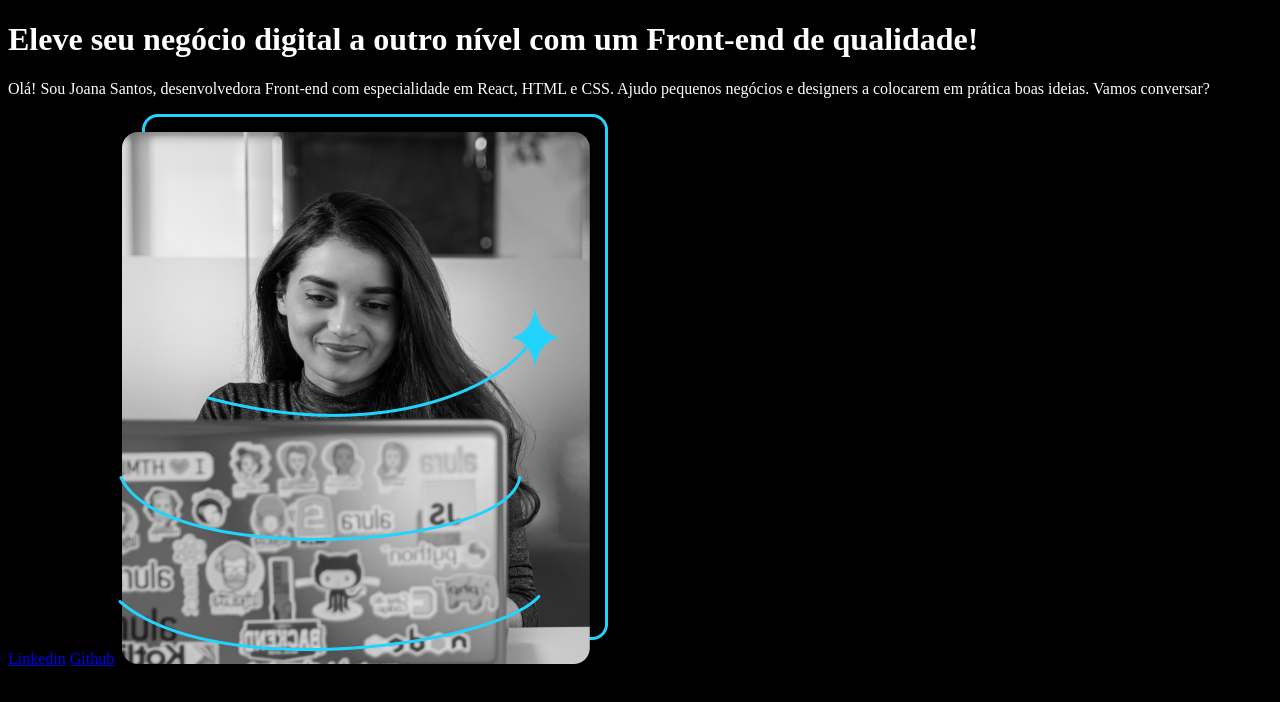
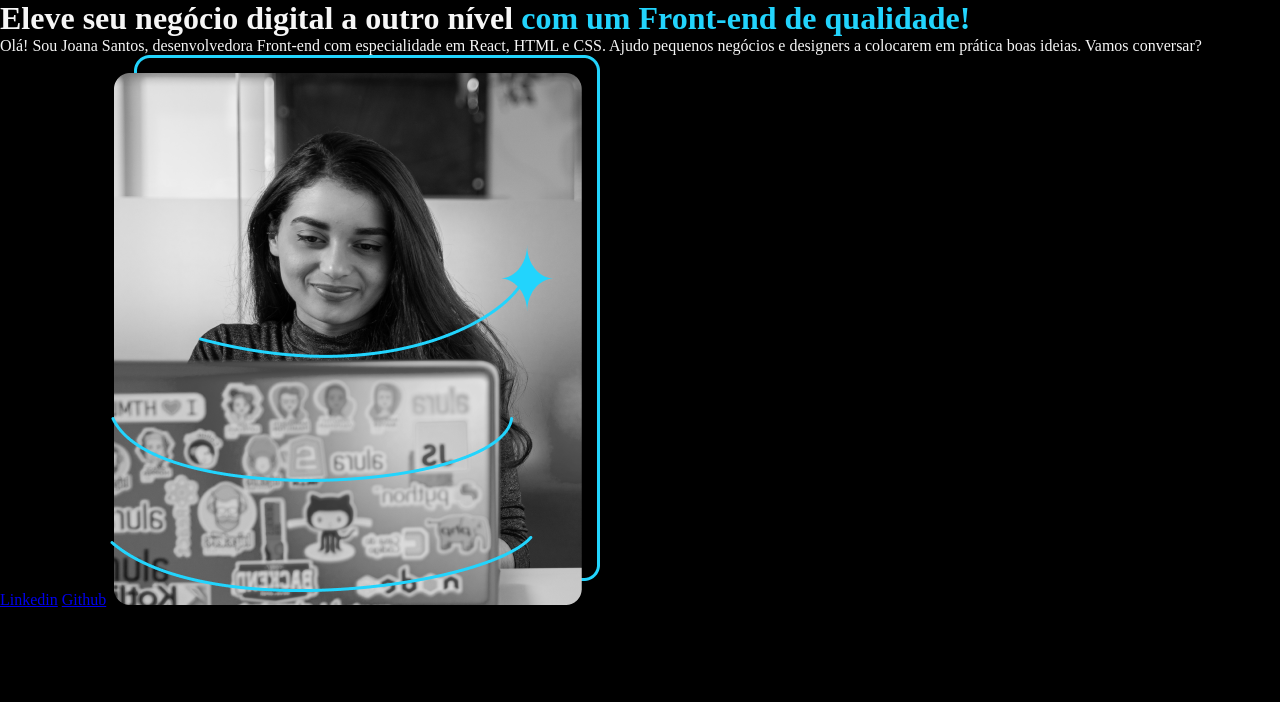
Before and after one commit to MelkAnt/portfolio---alura, a plain HTML site: page index.html in a window 1280 px wide. Drawn offline with Linux system fonts and the light colour scheme.

Commit message:
upgrade no css

```diff
--- a/index.html
+++ b/index.html
@@ -9,7 +9,7 @@
 <body>
     <header></header>
     <main>
-        <h1>Eleve seu negócio digital a outro nível <strong>com um Front-end de qualidade!</strong></h1>
+        <h1>Eleve seu negócio digital a outro nível <strong class="titulo-destaque">com um Front-end de qualidade!</strong></h1>
         <p>Olá! Sou Joana Santos, desenvolvedora Front-end com especialidade em React, HTML e CSS. Ajudo pequenos negócios e designers a colocarem em prática boas ideias. Vamos conversar?</p>
         <a href="https://www.linkedin.com/in/melksedec-silva-400b54185/" target="_blank">Linkedin</a>
         <a href="https://github.com/MelkAnt" target="_blank">Github</a>
--- a/style.css
+++ b/style.css
@@ -1,4 +1,13 @@
+*{
+    margin: 0;
+    padding: 0;
+}
+
 body {
     background-color: black;
-    color: white;
+    color: #F6F6F6;
 }
+
+.titulo-destaque {
+    color: #22D4FD;
+}
```
